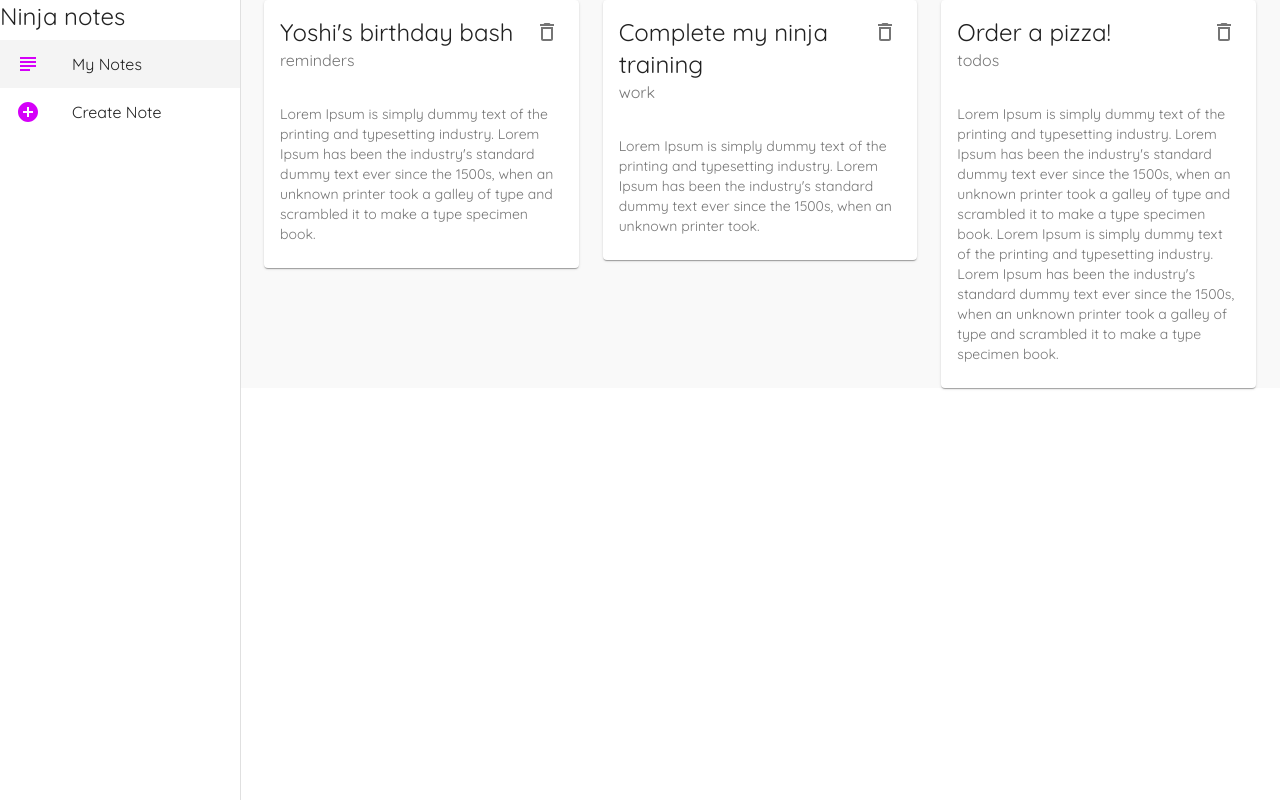
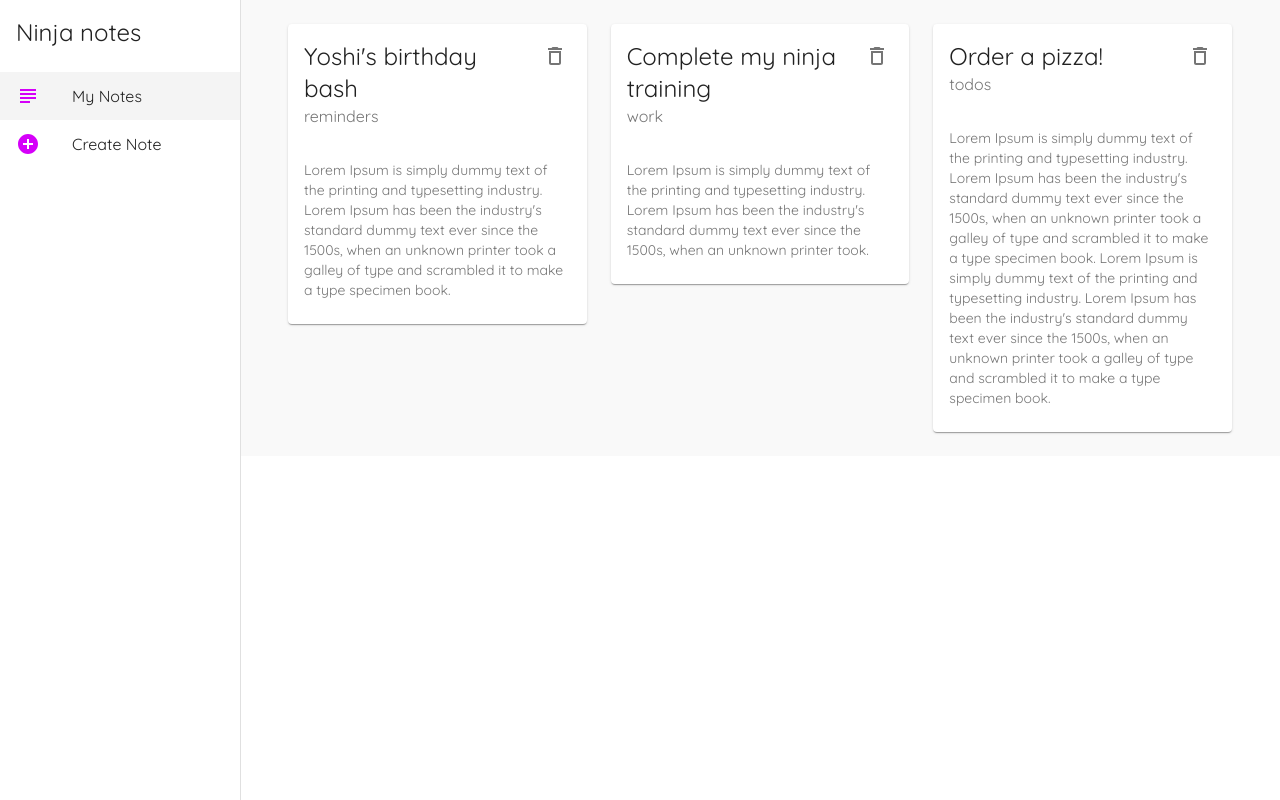
Before and after one commit to raphabarreto/material-ui-tut, a React (Create React App) app: page / in a window 1280 px wide. Built offline with nearby package versions, Linux system fonts and the light colour scheme; data requests are answered from the project's data file.

Commit message:
More on makeStyles

```diff
--- a/src/components/Layout.js
+++ b/src/components/Layout.js
@@ -11,10 +11,12 @@ import { useHistory, useLocation } from "react-router-dom";
 
 const drawerWidth = 240;
 
-const useStyles = makeStyles({
+const useStyles = makeStyles((theme) => {
+  return {
     page: {
       background: "#f9f9f9",
       width: "100%",
+      padding: theme.spacing(3),
     },
     drawer: {
       width: drawerWidth,
@@ -28,6 +30,10 @@ const useStyles = makeStyles({
     active: {
       background: "#f4f4f4",
     },
+    title: {
+      padding: theme.spacing(2),
+    },
+  };
 });
 
 export default function Layout({ children }) {
@@ -59,7 +65,9 @@ export default function Layout({ children }) {
         }}
       >
         <div>
-          <Typography variant="h5">Ninja notes</Typography>
+          <Typography variant="h5" className={classes.title}>
+            Ninja notes
+          </Typography>
         </div>
 
         <List>
```
Lines whose indentation alone changed are shown as unchanged.
